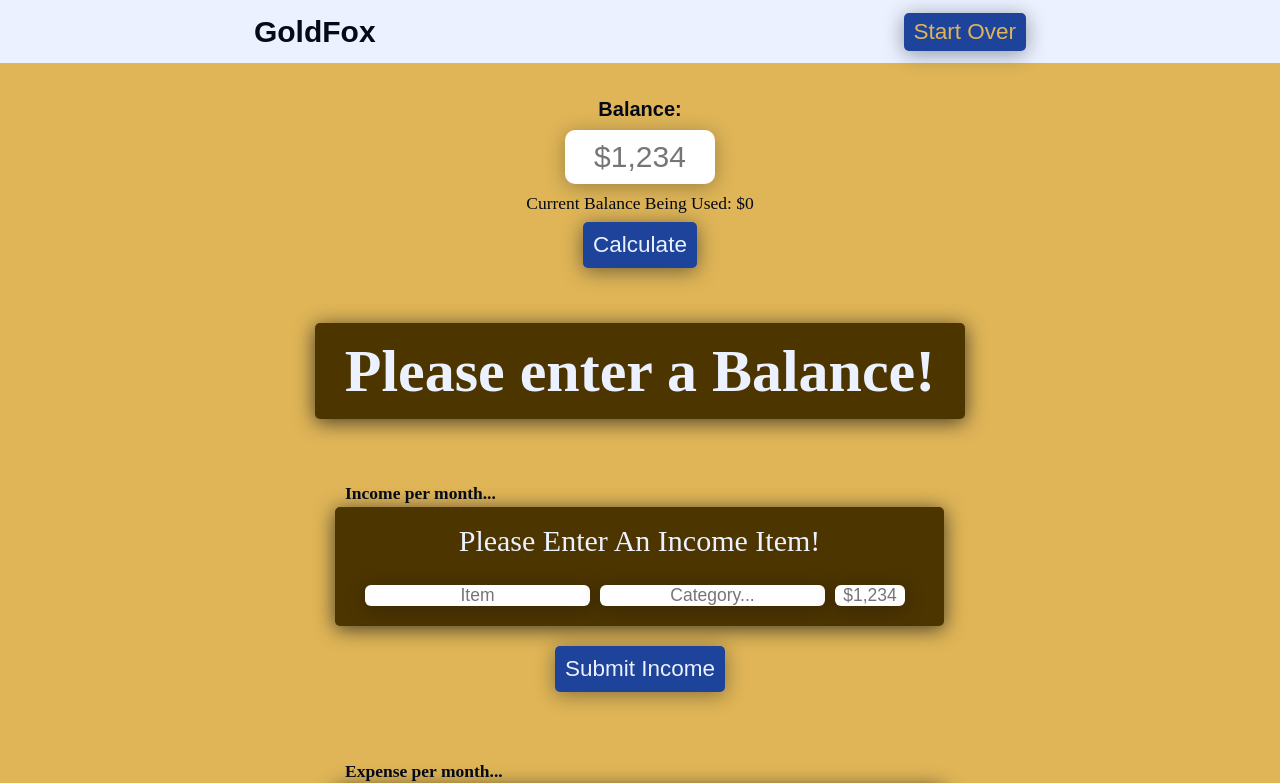
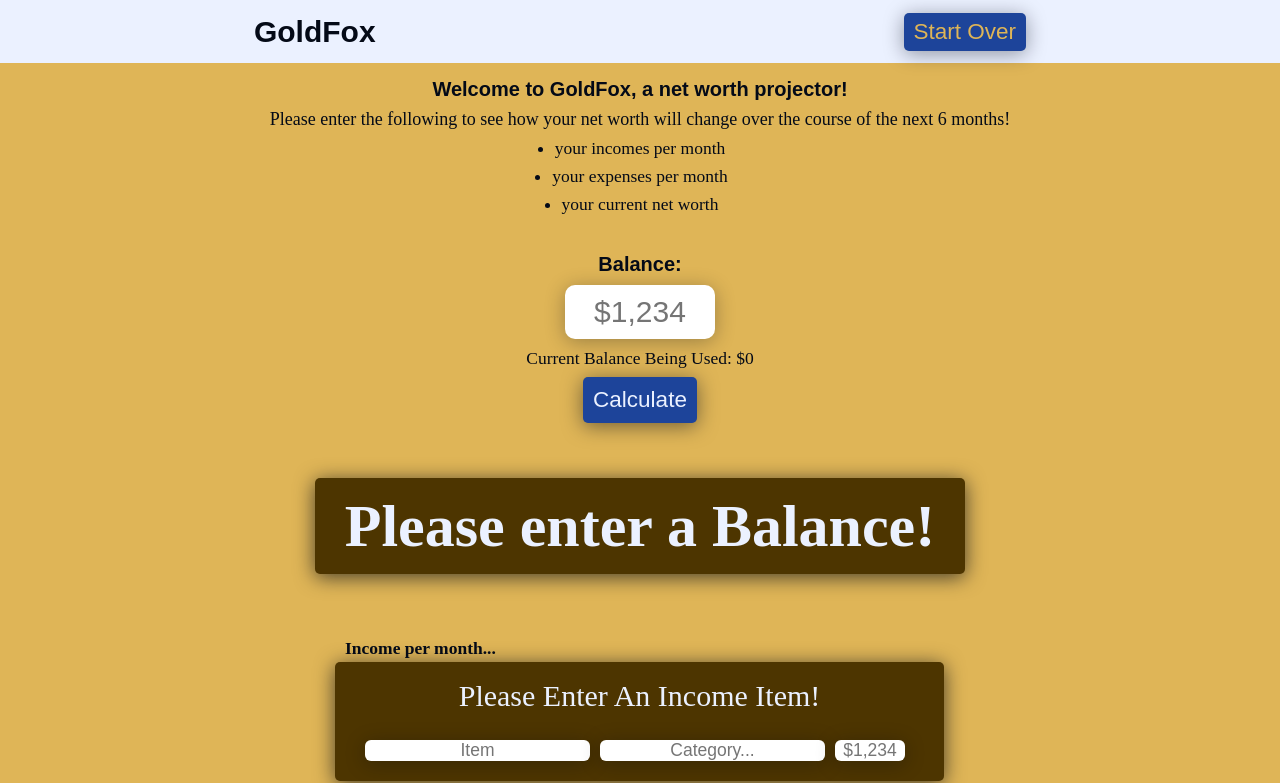
Before and after one commit to joshua-rdrgz/goldfox, a React (Create React App) app: page / in a window 1280 px wide. Shown: the top 783 px of the page. Built offline with nearby package versions, Linux system fonts and the light colour scheme.

Commit message:
Add short description to top of project.

```diff
--- a/src/App.tsx
+++ b/src/App.tsx
@@ -6,12 +6,33 @@ import Calculations from "./components/calculations/Calculations";
 import Budget from "./components/budget/Budget";
 
 import "./styles/App.module.scss";
+import classes from "./styles/App.module.scss";
 
 function App() {
   return (
     <>
       <Header />
       <main>
+        <p
+          className={`${classes.description} ${classes.description__text} ${classes.description__top}`}
+        >
+          Welcome to GoldFox, a net worth projector!
+        </p>
+        <p className={`${classes.description} ${classes.description__text}`}>
+          Please enter the following to see how your net worth will change over
+          the course of the next 6 months!
+        </p>
+        <ul className={`${classes.description} ${classes.description__ul}`}>
+          <li className={`${classes.description__li}`}>
+            your incomes per month
+          </li>
+          <li className={`${classes.description__li}`}>
+            your expenses per month
+          </li>
+          <li className={`${classes.description__li}`}>
+            your current net worth
+          </li>
+        </ul>
         <Balance />
         <Calculations />
         <Budget />
--- a/src/styles/App.module.scss
+++ b/src/styles/App.module.scss
@@ -1,4 +1,5 @@
 @import "./abstracts/variables";
+@import "./abstracts/mixins";
 
 // CSS RESET
 
@@ -23,3 +24,41 @@
   background-color: $color-tertiary;
   background-size: cover;
 }
+
+// DESCRIPTION STYLES
+
+.description {
+  color: $color-black;
+  width: 60%;
+  margin: 0 auto;
+  &__top {
+    margin-top: 1rem;
+  }
+  &__text {
+    text-align: center;
+    font-size: 1.8rem;
+    @media (max-width: $query-medium) {
+      font-size: 1.5rem;
+    }
+  }
+  &__text:first-of-type {
+    @include fontHeading(700, 2rem);
+  }
+  &__text:last-of-type {
+    @media (max-width: $query-medium) {
+      margin: 1.5rem auto;
+    }
+  }
+  &__ul {
+    width: 50%;
+    display: flex;
+    flex-direction: column;
+    align-items: center;
+  }
+  &__li {
+    font-size: 1.75rem;
+    @media (max-width: $query-medium) {
+      font-size: 1.25rem;
+    }
+  }
+}
```
